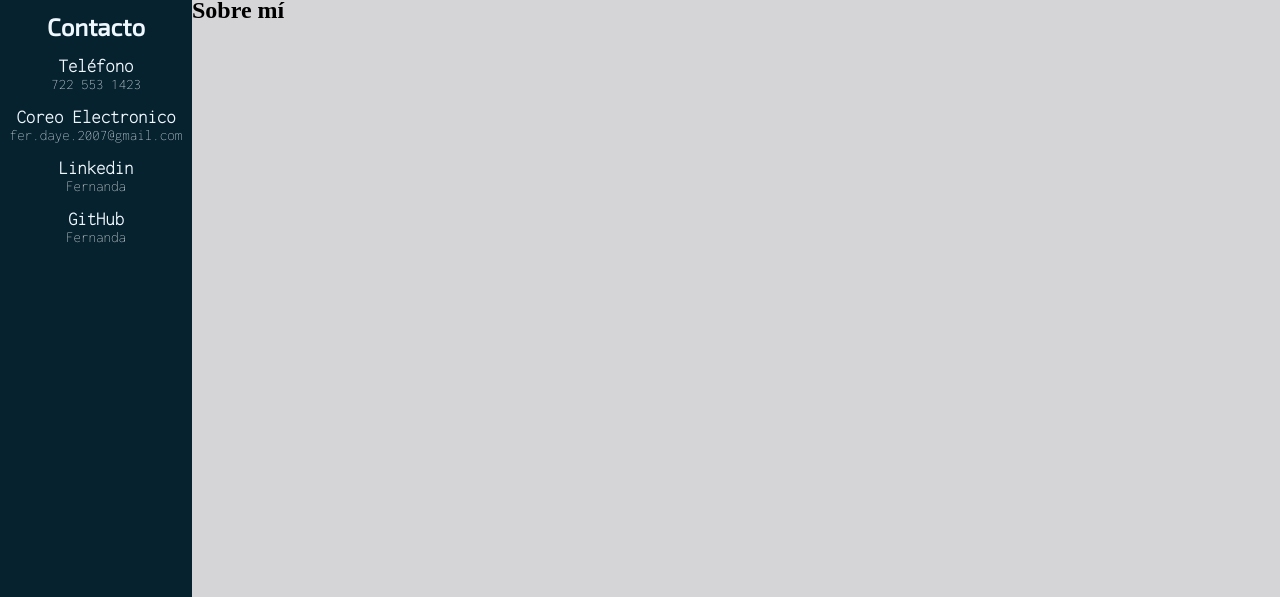
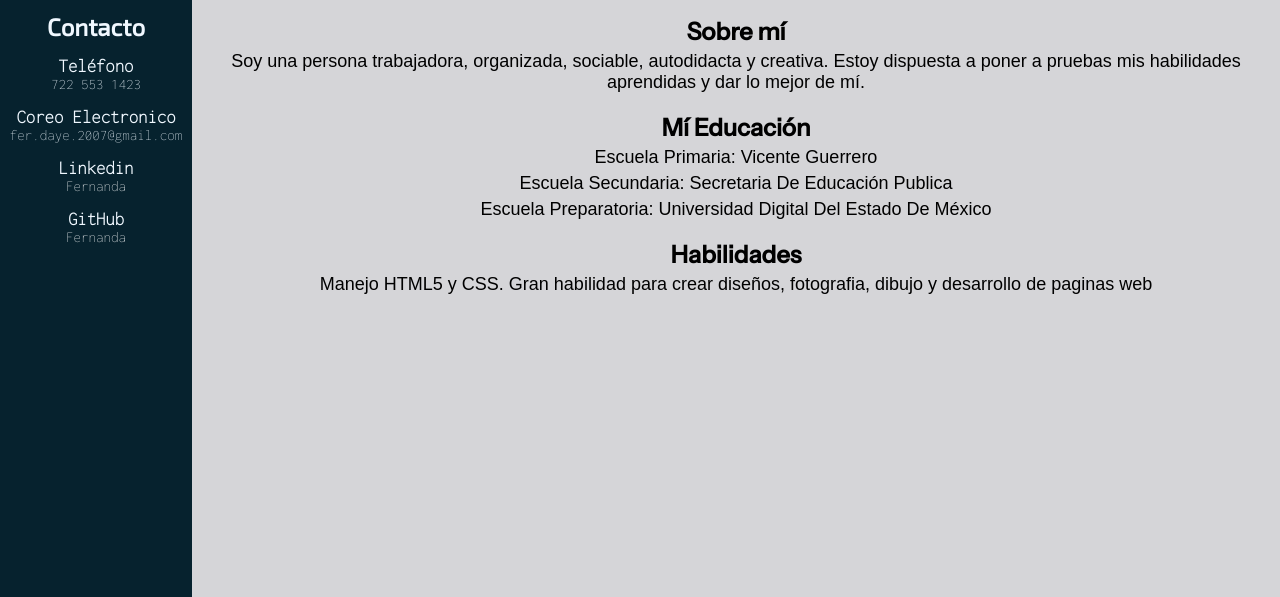
Before and after one commit to FernandADaye/Cculumv, a plain HTML site: page index.html in a window 1280 px wide. Shown: the part 203-800 px from the top of the page. Drawn offline with Linux system fonts and the light colour scheme.

Commit message:
borrador 1 completado

```diff
--- a/index.css
+++ b/index.css
@@ -116,7 +116,28 @@ a:visited {
 
 #me{
     display: flex;
+    text-align: center;
+    flex-direction: column;
     height: 100%;
     width: 85%;
     background-color: rgb(213, 213, 216);
 }
+li{
+    list-style:none;
+}
+.subdatos{
+    display: flex;
+    margin-top: 20px;
+    text-align: center;
+    justify-content: center;
+    font-family: 'Instrument Sans', sans-serif;
+    font: 30px;
+}
+.parrafos{
+    display: flex;
+    margin-top: 5px;
+    text-align: center;
+    justify-content: center;
+    font-size: 18px;
+    font-family: 'Didact Gothic', sans-serif;
+}
--- a/index.html
+++ b/index.html
@@ -4,6 +4,12 @@
     <meta charset="UTF-8">
     <meta http-equiv="X-UA-Compatible" content="IE=edge">
     <link rel="stylesheet" href="index.css">
+    <link rel="preconnect" href="https://fonts.googleapis.com">
+<link rel="preconnect" href="https://fonts.gstatic.com" crossorigin>
+<link href="https://fonts.googleapis.com/css2?family=M+PLUS+1p:wght@100&display=swap" rel="stylesheet">
+    <link rel="preconnect" href="https://fonts.googleapis.com">
+<link rel="preconnect" href="https://fonts.gstatic.com" crossorigin>
+<link href="https://fonts.googleapis.com/css2?family=Instrument+Sans:wght@500&display=swap" rel="stylesheet">
     <link rel="preconnect" href="https://fonts.googleapis.com">
 <link rel="preconnect" href="https://fonts.gstatic.com" crossorigin>
 <link href="https://fonts.googleapis.com/css2?family=Exo+2&display=swap" rel="stylesheet">
@@ -56,7 +62,16 @@
             </ul>
         </div>
         <div id="me">
-            <h2>Sobre mí</h2>
+            <h2 class="subdatos">Sobre mí</h2>
+            <p class="parrafos">Soy una persona trabajadora, organizada, sociable, autodidacta y creativa. Estoy dispuesta a poner a pruebas mis habilidades aprendidas y dar lo mejor de mí.</p>
+            <h2 class="subdatos"> Mí Educación </h2>
+            <ul>
+                <li class="parrafos">Escuela Primaria:  Vicente Guerrero</li>
+                <li class="parrafos">Escuela Secundaria:  Secretaria De Educación Publica </li>
+                <li class="parrafos">Escuela Preparatoria:  Universidad Digital Del Estado De México</li>
+            </ul>
+            <h2 class="subdatos">Habilidades</h2>
+            <p class="parrafos">Manejo HTML5 y CSS. Gran habilidad para crear diseños, fotografia, dibujo y desarrollo de paginas web </p>
         </div>
     </section>
     </section>
```
